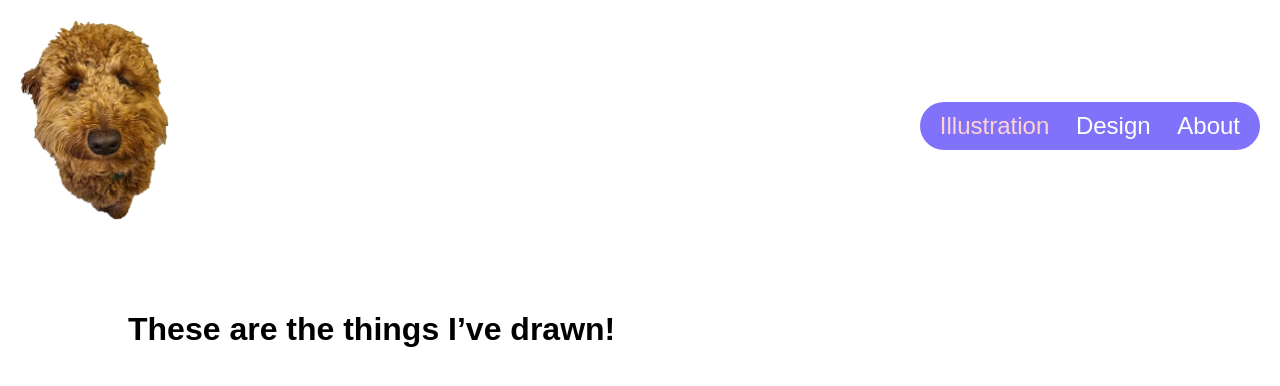
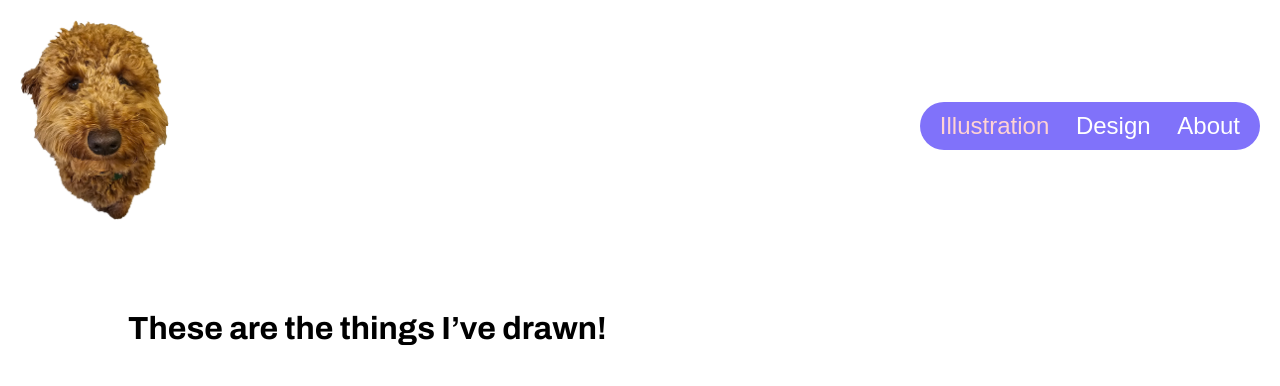
Before and after one commit to GianniBuoni/giannibuoni.github.io, a Jekyll site: the page built from index.md, in a window 1280 px wide. Shown: the top 386 px of the page. Built offline with Jekyll 4.4.1, drawn with Linux system fonts in a browser that asks for light colours; some web fonts are replaced.

Commit message:
Fixed font issue.

```diff
--- a/_sass/variables.scss
+++ b/_sass/variables.scss
@@ -2,8 +2,7 @@
 
 // Fonts
 $display-font: "Tilt Warp", sans-serif;
-
-$text-font: Labrada, sans-serif;
+$text-font: Archivo, sans-serif;
 
 //Colors
 
```
